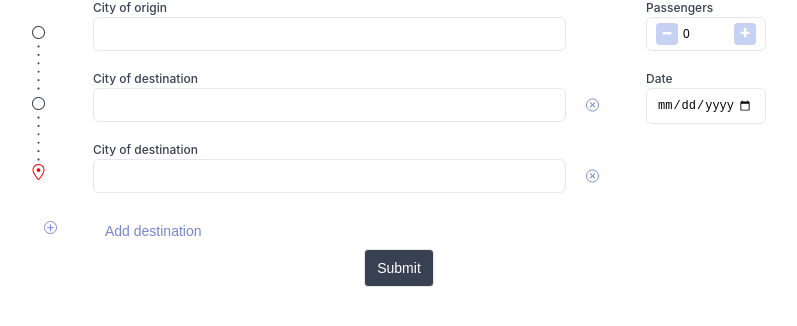
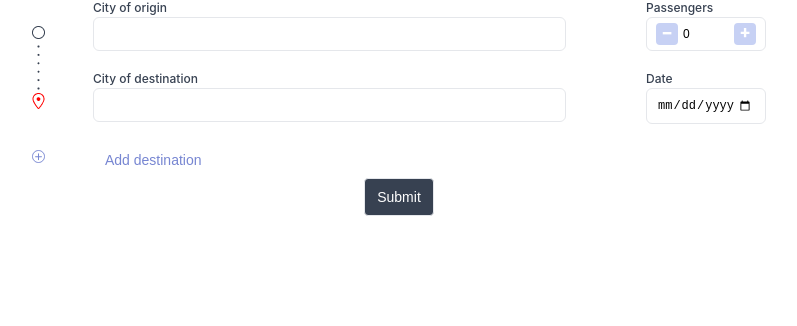
Before and after one commit to monahxxx/mozio-test, a React (Create React App) app: page / in a window 1280 px wide. Shown: the top 326 px of the page, without its empty margins (241-1038 px from the left). Built offline with nearby package versions, Linux system fonts and the light colour scheme.

Commit message:
handle destinations as FieldArray

```diff
--- /dev/null
+++ b/src/Pages/SearchPage/DestinationFields.tsx
@@ -0,0 +1,33 @@
+import { FC } from "react";
+import { AddDestination } from "./AddDestination";
+import { DestinationControlItem } from "./DestinationControlItem";
+import styles from "./SearchPage.module.css";
+import { ArrayHelpers, FieldArray, useField } from "formik";
+import { FormValues } from "../../types/form";
+
+export const DestinationFields: FC = () => {
+  const [{ value }] = useField<FormValues["destinations"]>("destinations");
+
+  return (
+    <div className={styles.destinations}>
+      <DestinationControlItem label="City of origin" name="origin" />
+      <FieldArray name="destinations">
+        {({ remove, push }: ArrayHelpers) => (
+          <>
+            {value.map((destination, index) => (
+              <DestinationControlItem
+                key={`destination-${index}`}
+                label="City of destination"
+                name={`destinations.${index}`}
+                removable={value.length > 1}
+                destination={index === value.length - 1}
+                onRemove={() => remove(index)}
+              />
+            ))}
+            <AddDestination onAdd={() => push("")} />
+          </>
+        )}
+      </FieldArray>
+    </div>
+  );
+};
--- /dev/null
+++ b/src/Pages/SearchPage/FormFilters.tsx
@@ -0,0 +1,15 @@
+import { FC } from "react";
+import styles from "./SearchPage.module.css";
+import { InputField } from "../../components/InputField";
+import { NumberInput } from "../../components/NumberInput";
+
+export const FormFilters: FC = () => (
+  <div className={styles.filters}>
+    <div className={styles.formGroup}>
+      <NumberInput label="Passengers" name="passengers" type="number" />
+    </div>
+    <div className={styles.formGroup}>
+      <InputField label="Date" name="date" type="date" />
+    </div>
+  </div>
+);
--- a/src/Pages/SearchPage/SearchPage.module.css
+++ b/src/Pages/SearchPage/SearchPage.module.css
@@ -66,8 +66,7 @@
 
 .addIcon {
   position: absolute;
-  left: 0;
-  padding-left: 0;
+  left: -12px;
 }
 
 .submit {
--- a/src/Pages/SearchPage/SearchPage.tsx
+++ b/src/Pages/SearchPage/SearchPage.tsx
@@ -1,51 +1,19 @@
 import React, { FC } from "react";
-import { NumberInput } from "../../components/NumberInput";
 import styles from "./SearchPage.module.css";
-import { DestinationControlItem } from "./DestinationControlItem";
 import { Form, Formik } from "formik";
-import { InputField } from "../../components/InputField";
-import { AddDestination } from "./AddDestination";
 import { Button } from "../../components/Button";
+import { useFormValues } from "./hooks";
+import { DestinationFields } from "./DestinationFields";
+import { FormFilters } from "./FormFilters";
 
 export const SearchPage: FC = () => {
+  const { initialValues, onSubmit } = useFormValues();
+
   return (
-    <Formik
-      initialValues={{
-        origin: "",
-        destination1: "",
-        destination2: "",
-        passengers: 0,
-      }}
-      onSubmit={(values) => {
-        console.log(values);
-      }}
-    >
+    <Formik initialValues={initialValues} onSubmit={onSubmit}>
       <Form className={styles.form} noValidate>
-        <div className={styles.destinations}>
-          <DestinationControlItem label="City of origin" name="origin" />
-          <DestinationControlItem
-            label="City of destination"
-            name="destination1"
-            removable
-            onRemove={() => {}}
-          />
-          <DestinationControlItem
-            label="City of destination"
-            name="destination2"
-            removable
-            onRemove={() => {}}
-            destination
-          />
-          <AddDestination onAdd={() => {}} />
-        </div>
-        <div className={styles.filters}>
-          <div className={styles.formGroup}>
-            <NumberInput label="Passengers" name="passengers" type="number" />
-          </div>
-          <div className={styles.formGroup}>
-            <InputField label="Date" name="date" type="date" />
-          </div>
-        </div>
+        <DestinationFields />
+        <FormFilters />
         <Button variant="primary" type="submit" className={styles.submit}>
           Submit
         </Button>
--- /dev/null
+++ b/src/Pages/SearchPage/hooks.ts
@@ -0,0 +1,25 @@
+import { FormikHelpers } from "formik";
+import { FormValues } from "../../types/form";
+
+const initialValues: FormValues = {
+  origin: "",
+  destinations: [""],
+  date: "",
+  passengers: 0,
+};
+
+type SubmitHandler = (
+  values: FormValues,
+  formikHelpers: FormikHelpers<FormValues>
+) => void | Promise<any>;
+
+export const useFormValues = () => {
+  const onSubmit: SubmitHandler = (values) => {
+    console.log(values);
+  };
+
+  return {
+    initialValues,
+    onSubmit,
+  };
+};
--- /dev/null
+++ b/src/types/form.ts
@@ -0,0 +1,6 @@
+export interface FormValues {
+  origin: string;
+  destinations: string[];
+  date: string;
+  passengers: number;
+}
```
